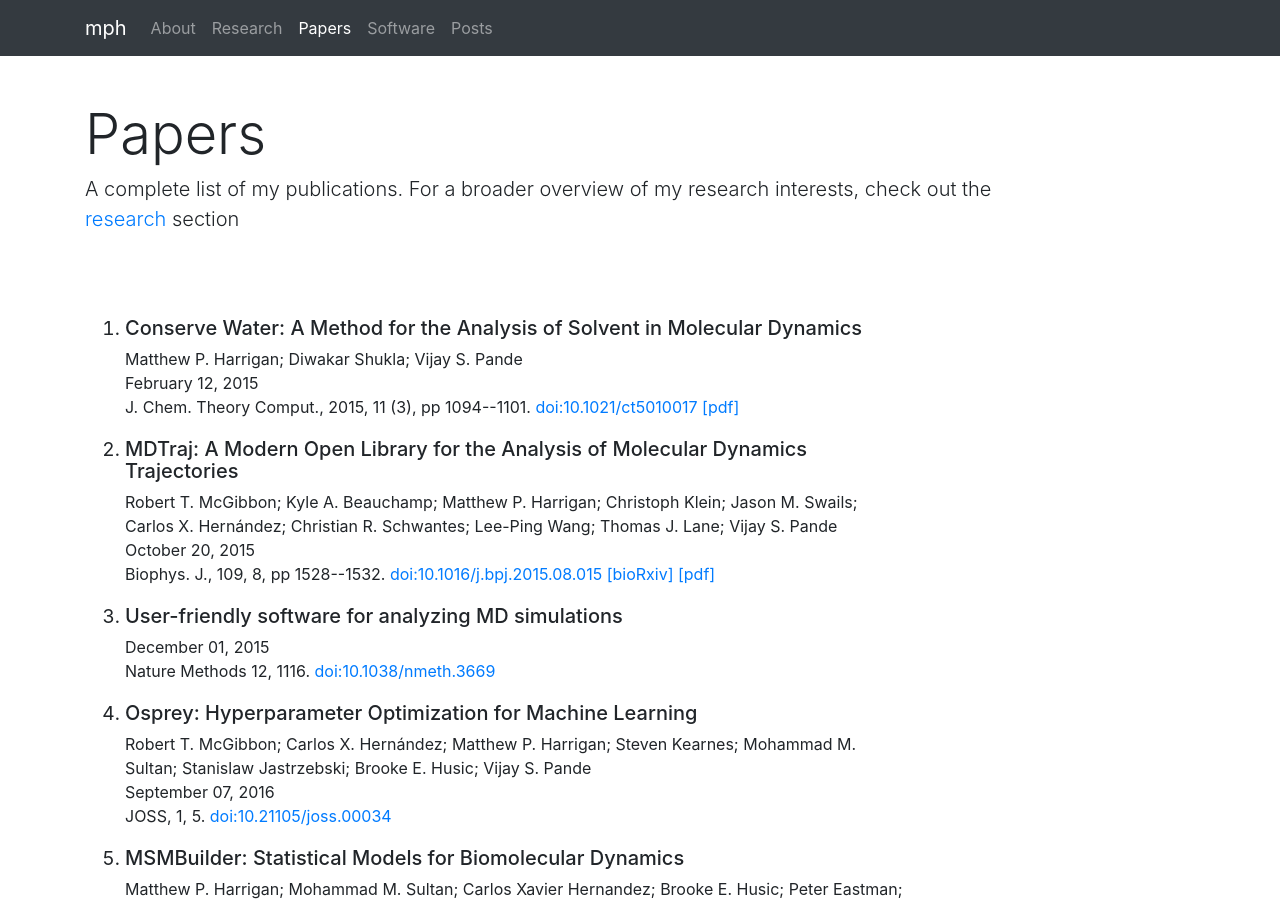
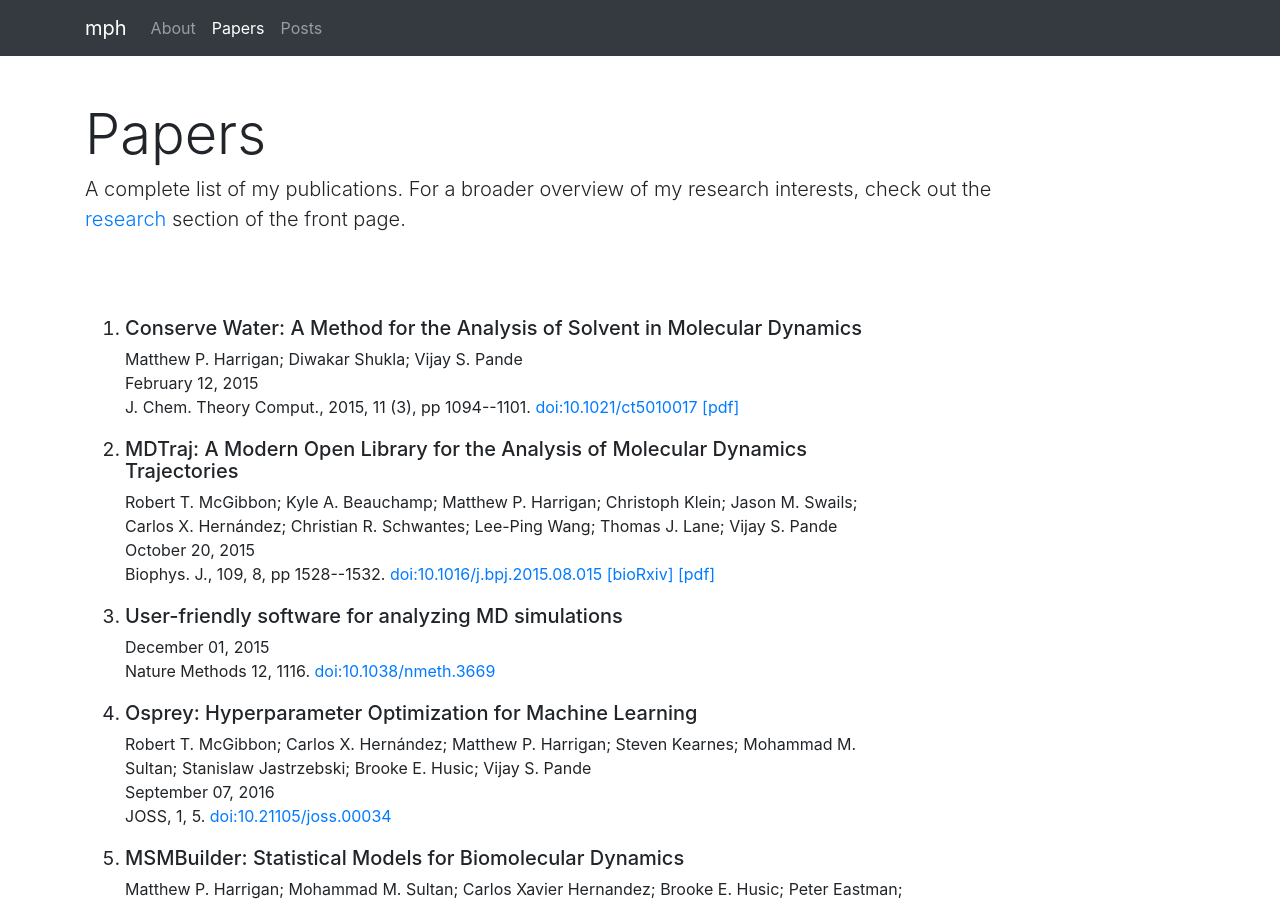
Before and after one commit to mpharrigan/mpharrigan.github.io, a Jekyll site: the page built from papers/index.html, in a window 1280 px wide and 900 px high. Built offline with Jekyll 4.4.1, drawn with Linux system fonts in a browser that asks for light colours.

Commit message:
Remove silly links from navbar

```diff
--- a/_data/pages.yaml
+++ b/_data/pages.yaml
@@ -1,11 +1,7 @@
 - displaytext: About
   link: about/
-- displaytext: Research
-  link: "#research"
 - displaytext: Papers
   link: papers/
-- displaytext: Software
-  link: "#software"
 - displaytext: Posts
   link: posts/
 
--- a/papers/index.html
+++ b/papers/index.html
@@ -7,7 +7,7 @@ lead: |+
     <div class="col-md-10">
       <p class="lead">
         A complete list of my publications. For a broader overview of my research interests, check out the
-        <a href="/#research">research</a> section
+        <a href="/#research">research</a> section of the front page.
       </p>
     </div>
   </div>
```
